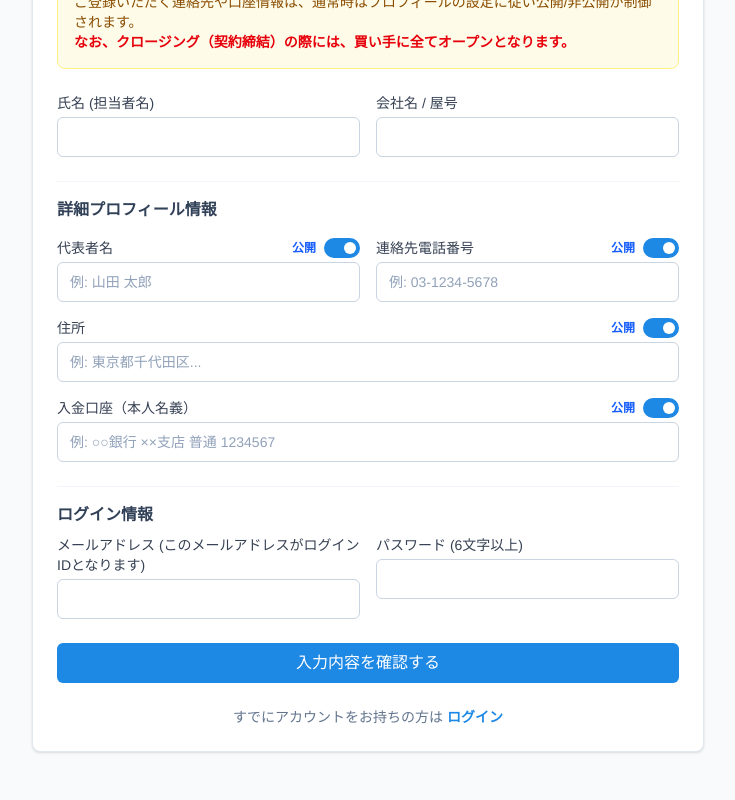
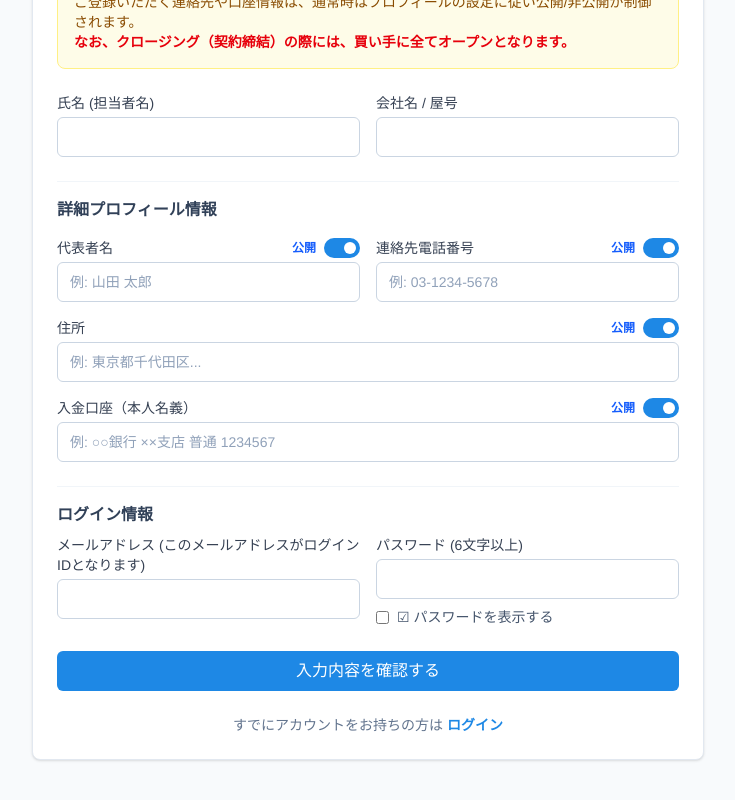
Before and after one commit to ChannelRCR/my-matching-app, a React (Vite) app: page /register in a window 1280 px wide. Shown: the part 342-1142 px from the top of the page, without its empty margins (272-1007 px from the left). Built offline with nearby package versions, Linux system fonts and the light colour scheme; no server answers; the database is empty.

Commit message:
fix: ログインのパスワード表示とエラー解消2

```diff
--- a/src/contexts/AuthContext.tsx
+++ b/src/contexts/AuthContext.tsx
@@ -181,7 +181,7 @@ export const AuthProvider: React.FC<{ children: React.ReactNode }> = ({ children
 
         if (userDbError) {
             console.error('Error creating public user record:', userDbError);
-            return { error: { message: `ユーザー情報の作成に失敗しました: ${userDbError.message || '不明なエラー'}`, details: userDbError } };
+            return { error: { message: `アカウントIDは作成されましたが、基本プロフィールの保存に失敗しました。エラー内容を確認してください: ${userDbError.message || '不明なエラー'}`, details: userDbError } };
         }
 
         // 3. Insert into Role-Specific Table
@@ -221,7 +221,7 @@ export const AuthProvider: React.FC<{ children: React.ReactNode }> = ({ children
 
         if (profileError) {
             console.error('Error creating specific profile:', profileError);
-            return { error: { message: `プロフィール詳細の保存に失敗しました: ${profileError.message || '不明なエラー'}`, details: profileError } };
+            return { error: { message: `アカウントIDは作成されましたが、詳細プロフィールの保存に失敗しました。エラー内容を確認してください: ${profileError.message || '不明なエラー'}`, details: profileError } };
         }
 
         return { error: null };
--- a/src/pages/RegisterPage.tsx
+++ b/src/pages/RegisterPage.tsx
@@ -20,6 +20,7 @@ export const RegisterPage: React.FC = () => {
     // Auth fields
     const [email, setEmail] = useState('');
     const [password, setPassword] = useState('');
+    const [showPassword, setShowPassword] = useState(false);
 
     // Basic profile fields
     const [name, setName] = useState('');
@@ -101,6 +102,7 @@ export const RegisterPage: React.FC = () => {
             name,
             companyName,
             ...formData,
+            contactPerson: formData.contactPerson || name, // フォールバック: 空の場合は担当者氏名を使用
             privacySettings
         });
 
@@ -235,14 +237,28 @@ export const RegisterPage: React.FC = () => {
                                     onChange={(e) => setEmail(e.target.value)}
                                     required
                                 />
+                                <div className="space-y-2">
                                     <Input
                                         label="パスワード (6文字以上)"
-                                    type="password"
+                                        type={showPassword ? "text" : "password"}
                                         value={password}
                                         onChange={(e) => setPassword(e.target.value)}
                                         required
                                         minLength={6}
                                     />
+                                    <div className="flex items-center gap-2">
+                                        <input
+                                            type="checkbox"
+                                            id="showPassword"
+                                            checked={showPassword}
+                                            onChange={(e) => setShowPassword(e.target.checked)}
+                                            className="rounded border-slate-300 text-primary focus:ring-primary"
+                                        />
+                                        <label htmlFor="showPassword" className="text-sm text-slate-600 cursor-pointer">
+                                            ☑ パスワードを表示する
+                                        </label>
+                                    </div>
+                                </div>
                             </div>
                         </div>
 
```
Lines whose indentation alone changed are shown as unchanged.
